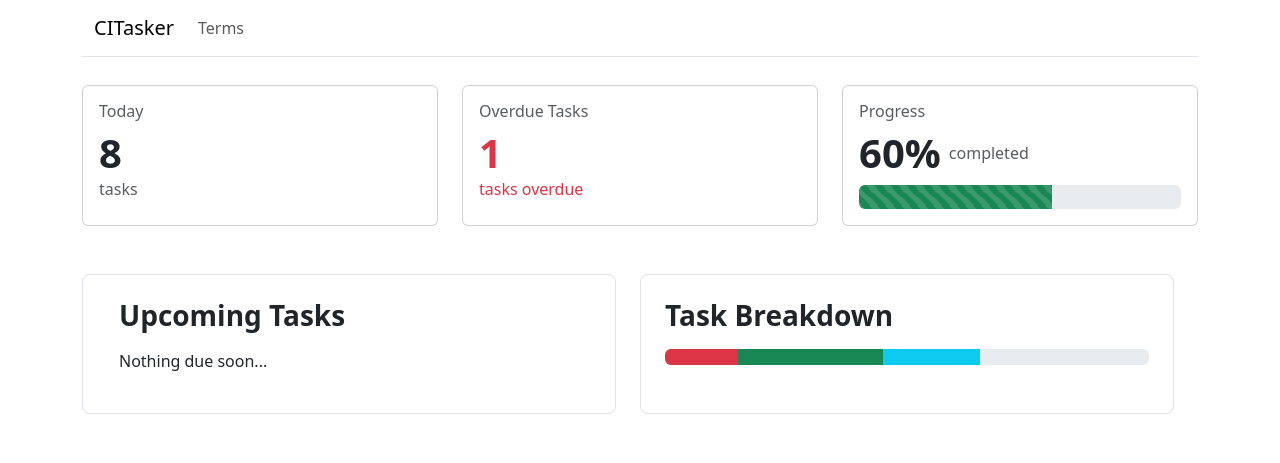
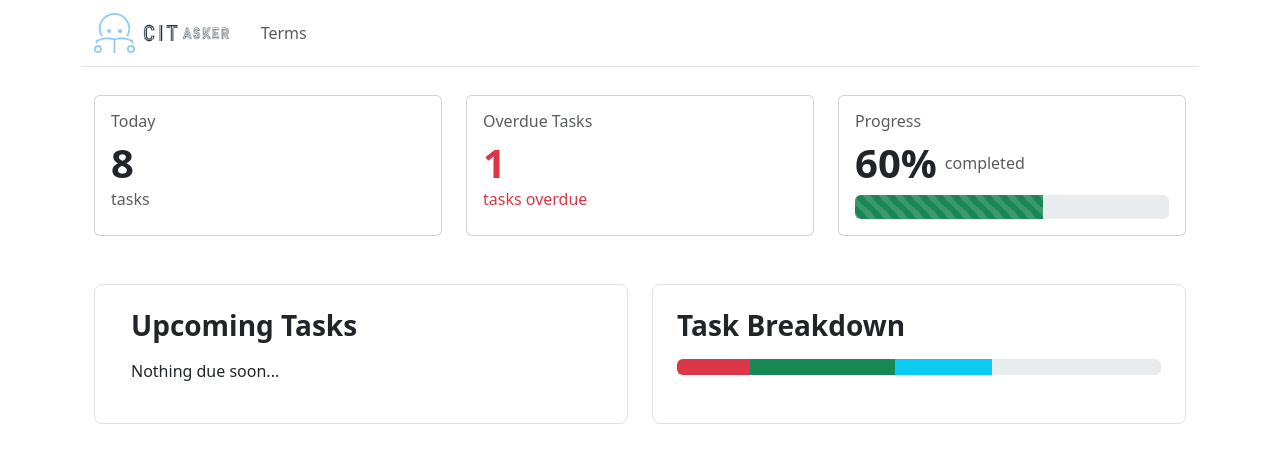
Before and after one commit to LogicEgg/CITasker, a Flask app: page / in a window 1280 px wide. Shown: the top 463 px of the page. Run offline with Flask 3, Linux system fonts and the light colour scheme.

Commit message:
Update css templates and add static folder with the app draft logo

```diff
--- a/templates/base.html
+++ b/templates/base.html
@@ -20,7 +20,9 @@
             <nav
                 class="navbar navbar-expand-lg border-body border-bottom">
                 <div class="container-fluid">
-                    <a class="navbar-brand" href="{{ url_for('homepage')}}">CITasker</a>
+                    <a class="navbar-brand d-flex align-items-center" href="{{ url_for('homepage')}}">
+                        <img src="{{ url_for('static', filename='images/logo.png') }}" alt="CITasker Logo" height="40" class="me-2" style="object-fit: contain;">
+                    </a>
                     <div class="collapse navbar-collapse" id="navbarNavAltMarkup">
                         <div class="navbar-nav">
                             <a class="nav-link" href="{{ url_for('term_page')}}">Terms</a>
--- a/templates/index.html
+++ b/templates/index.html
@@ -1,8 +1,9 @@
 {% extends "base.html" %}
 
 {% block content%}
+<div class="container-fluid">
     <div class="row g-4 mt-1">
-    <div class="col-md-4">
+        <div class="col-12 col-md-4">
             <div class="card p-3 h-100">
                 <h6 class="text-muted">Today</h6>
                 <div class="display-6 fw-bold">8</div>
@@ -10,7 +11,7 @@
             </div>
         </div>
 
-    <div class="col-md-4">
+        <div class="col-12 col-md-4">
             <div class="card p-3 h-100">
                 <h6 class="text-muted">Overdue Tasks</h6>
                 <div class="display-6 fw-bold text-danger">1</div>
@@ -18,7 +19,7 @@
             </div>
         </div>
 
-    <div class="col-md-4">
+        <div class="col-12 col-md-4">
             <div class="card p-3 h-100">
                 <h6 class="text-muted">Progress</h6>
                 <div class="d-flex align-items-center mb-2">
@@ -27,6 +28,7 @@
                 </div>
                 <div class="progress" style="height: 1.5rem;">
                     <div class="progress-bar bg-success progress-bar-striped progress-bar-animated" style="width: 60%"></div>
+                </div>
             </div>
         </div>
     </div>
@@ -75,6 +77,6 @@
             </div>
         </div>
     </div>
-
+</div>
 
 {% endblock %}
```
Also changed, not shown: static/images/logo.png (added). Lines whose indentation alone changed are shown as unchanged.
